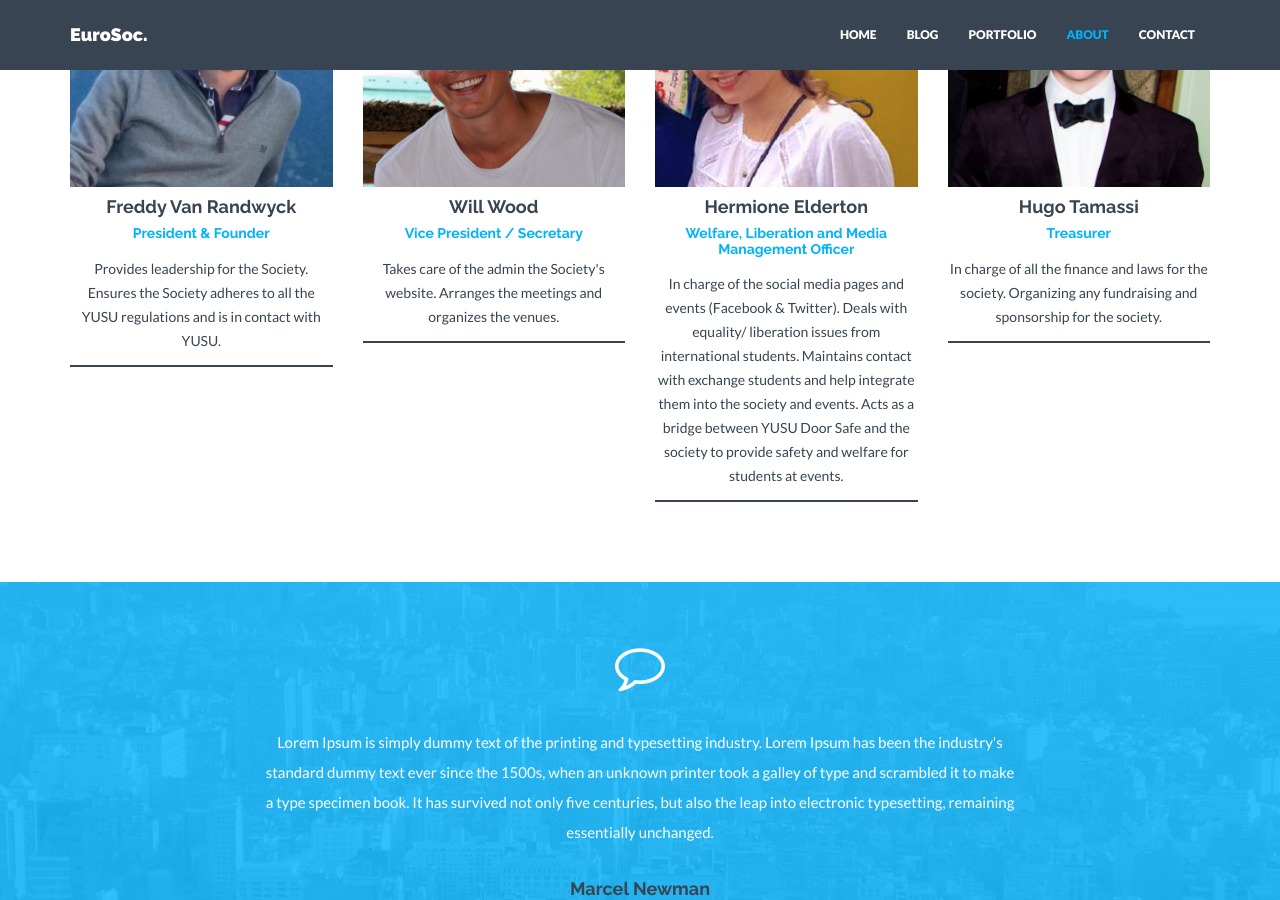
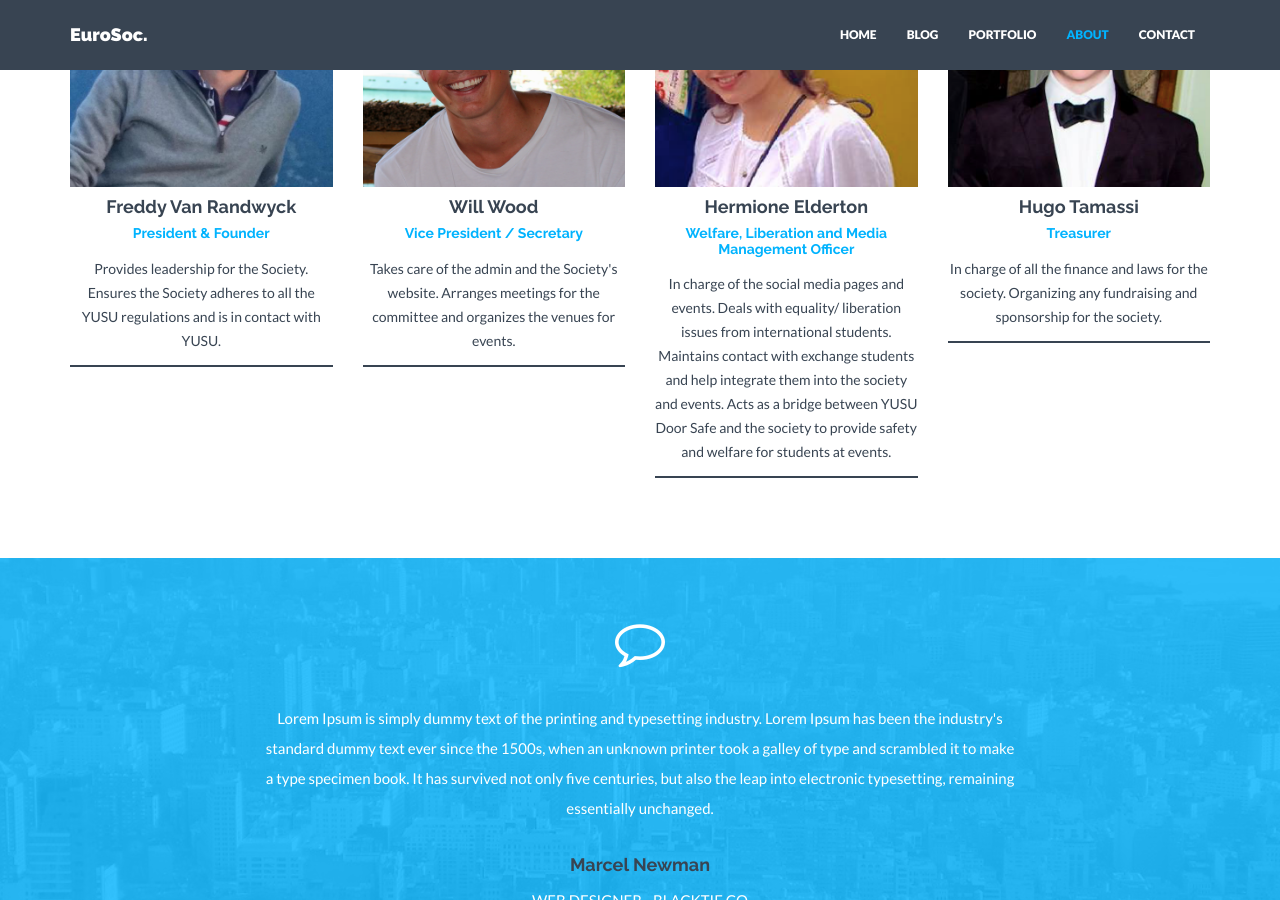
Before and after one commit to York-EuroSoc/York-EuroSoc.github.io, a Jekyll site: the page built from about.html, in a window 1280 px wide and 900 px high, scrolled down 925 px. Built offline with Jekyll 4.4.1, drawn with Linux system fonts in a browser that asks for light colours; nearby versions of some CDN libraries.

Commit message:
fix small error

```diff
--- a/_config.yml
+++ b/_config.yml
@@ -62,7 +62,7 @@ members:
         url: http://facebook.com/freddy.vanrandwyck
   - name: Will Wood
     position: Vice President / Secretary
-    text: Takes care of the admin the Society's website. Arranges the meetings and organizes the venues.
+    text: Takes care of the admin and the Society's website. Arranges meetings for the committee and organizes the venues for events.
     img: team02.jpg
     social:
       - title: envelope #use for email address
@@ -71,7 +71,7 @@ members:
         url: http://facebook.com/will6767
   - name: Hermione Elderton
     position: Welfare, Liberation and Media Management Officer
-    text: In charge of the social media pages and events (Facebook & Twitter). Deals with equality/ liberation issues from international students. Maintains contact with exchange students and help integrate them into the society and events. Acts as a bridge between YUSU Door Safe and the society to provide safety and welfare for students at events.
+    text: In charge of the social media pages and events. Deals with equality/ liberation issues from international students. Maintains contact with exchange students and help integrate them into the society and events. Acts as a bridge between YUSU Door Safe and the society to provide safety and welfare for students at events.
     img: team03.jpg
     social:
       - title: envelope #use for email address
```
